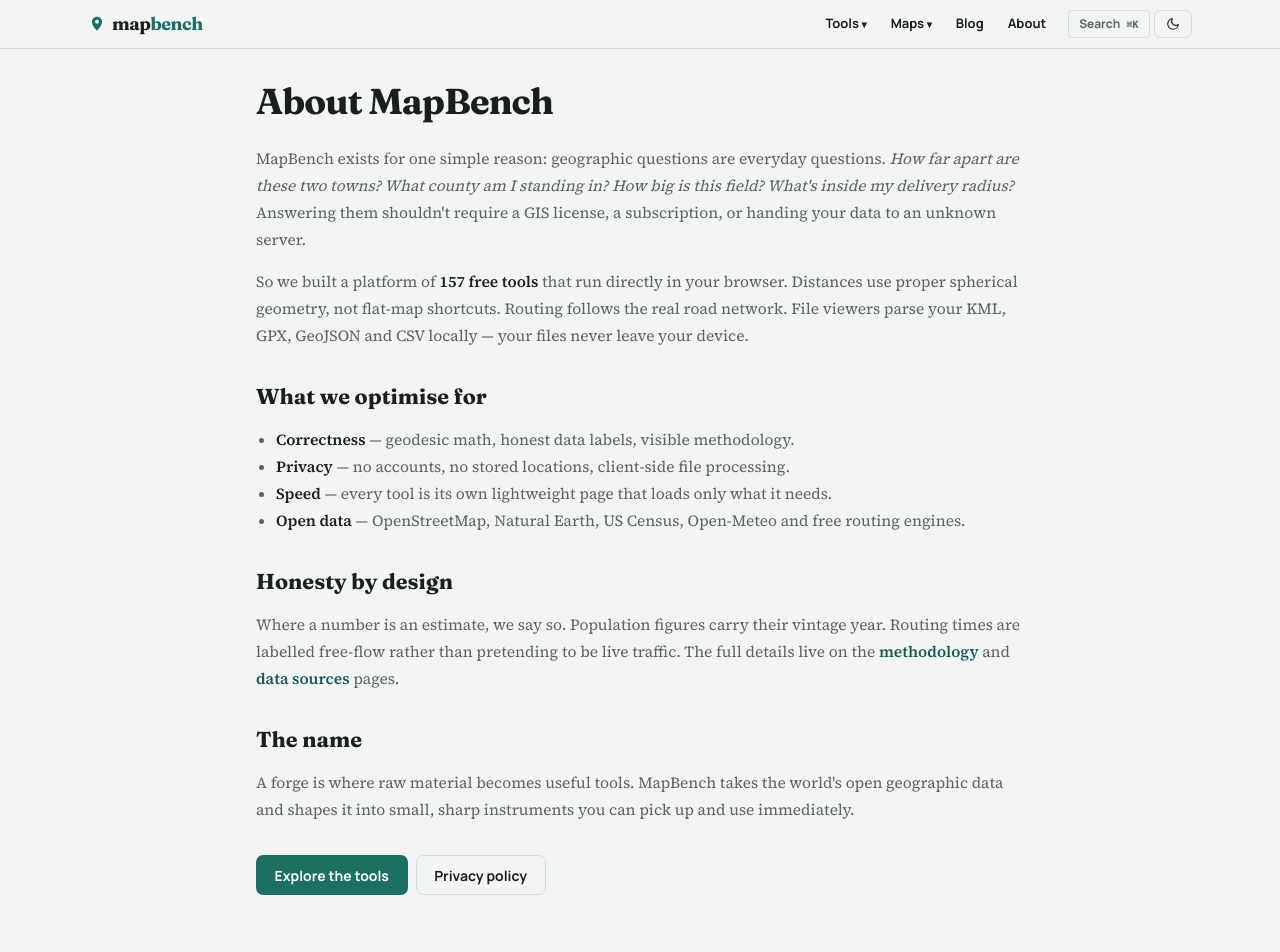
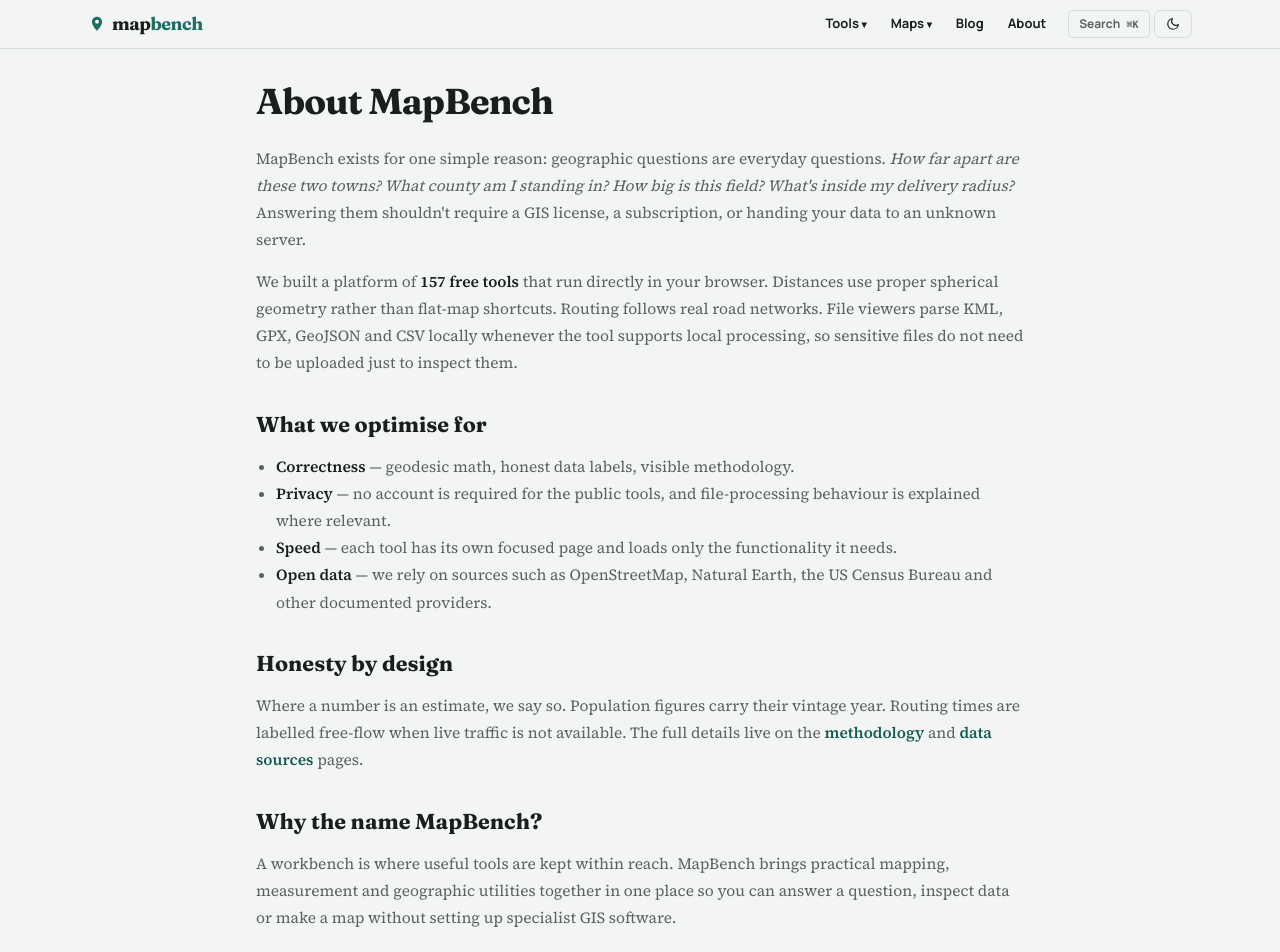
Before and after one commit to seoweblitewebservice-gif/demo, a Next.js app: page /about in a window 1280 px wide. Shown: the top 952 px of the page. Built offline with nearby package versions, Linux system fonts and the light colour scheme.

Commit message:
Remove legacy branding and strengthen About copy

```diff
--- a/src/app/about/page.tsx
+++ b/src/app/about/page.tsx
@@ -15,32 +15,32 @@
       <div className="prose-sf mt-6">
         <p>
           MapBench exists for one simple reason: geographic questions are everyday questions. <em>How far apart are these two towns?
-          What county am I standing in? How big is this field? What's inside my delivery radius?</em> Answering them shouldn't
+          What county am I standing in? How big is this field? What&apos;s inside my delivery radius?</em> Answering them shouldn&apos;t
           require a GIS license, a subscription, or handing your data to an unknown server.
         </p>
         <p>
-          So we built a platform of <strong>{TOOLS.length} free tools</strong> that run directly in your browser. Distances use proper
-          spherical geometry, not flat-map shortcuts. Routing follows the real road network. File viewers parse your KML, GPX,
-          GeoJSON and CSV locally — your files never leave your device.
+          We built a platform of <strong>{TOOLS.length} free tools</strong> that run directly in your browser. Distances use proper
+          spherical geometry rather than flat-map shortcuts. Routing follows real road networks. File viewers parse KML, GPX,
+          GeoJSON and CSV locally whenever the tool supports local processing, so sensitive files do not need to be uploaded just to inspect them.
         </p>
         <h2>What we optimise for</h2>
         <ul>
           <li><strong>Correctness</strong> — geodesic math, honest data labels, visible methodology.</li>
-          <li><strong>Privacy</strong> — no accounts, no stored locations, client-side file processing.</li>
-          <li><strong>Speed</strong> — every tool is its own lightweight page that loads only what it needs.</li>
-          <li><strong>Open data</strong> — OpenStreetMap, Natural Earth, US Census, Open-Meteo and free routing engines.</li>
+          <li><strong>Privacy</strong> — no account is required for the public tools, and file-processing behaviour is explained where relevant.</li>
+          <li><strong>Speed</strong> — each tool has its own focused page and loads only the functionality it needs.</li>
+          <li><strong>Open data</strong> — we rely on sources such as OpenStreetMap, Natural Earth, the US Census Bureau and other documented providers.</li>
         </ul>
         <h2>Honesty by design</h2>
         <p>
           Where a number is an estimate, we say so. Population figures carry their vintage year. Routing times are labelled
-          free-flow rather than pretending to be live traffic. The full details live on the
+          free-flow when live traffic is not available. The full details live on the
           {" "}<Link href="/methodology" className="font-semibold text-brand-strong hover:underline">methodology</Link> and{" "}
           <Link href="/data-sources" className="font-semibold text-brand-strong hover:underline">data sources</Link> pages.
         </p>
-        <h2>The name</h2>
+        <h2>Why the name MapBench?</h2>
         <p>
-          A forge is where raw material becomes useful tools. MapBench takes the world's open geographic data and shapes it
-          into small, sharp instruments you can pick up and use immediately.
+          A workbench is where useful tools are kept within reach. MapBench brings practical mapping, measurement and geographic
+          utilities together in one place so you can answer a question, inspect data or make a map without setting up specialist GIS software.
         </p>
       </div>
       <div className="mt-8 flex flex-wrap gap-2">
```
